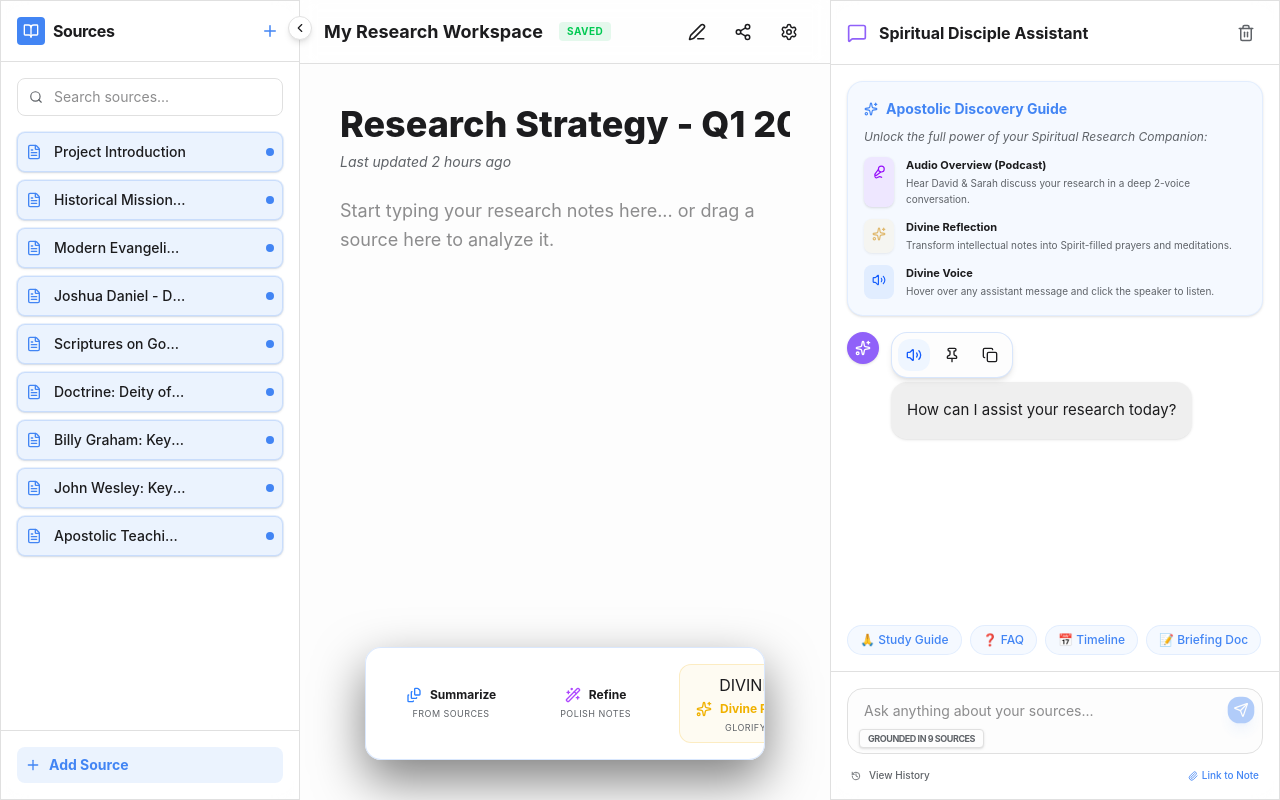
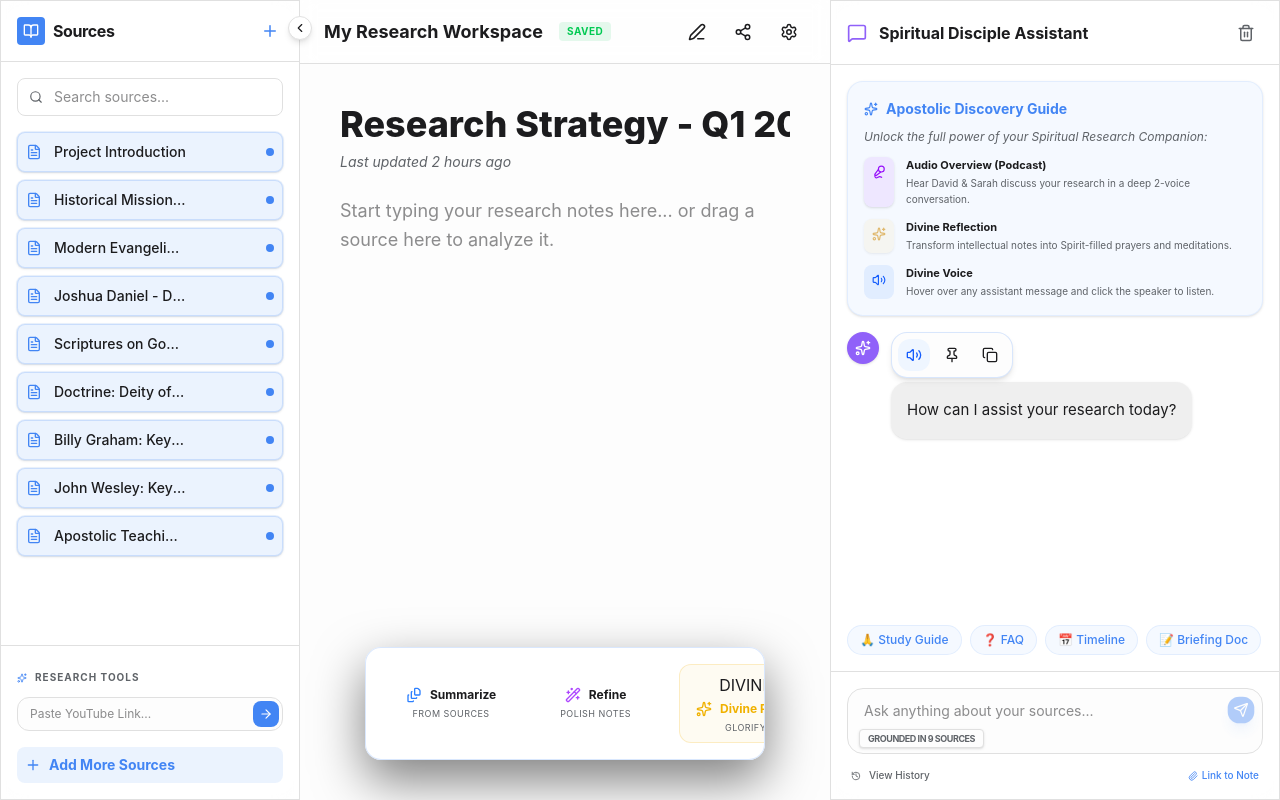
Before and after one commit to Prasad-PingFederate/dailymannaai, a Next.js app: page /notebook in a window 1280 px wide. Built offline with nearby package versions, Linux system fonts and the light colour scheme.

Commit message:
UI: Refactor YouTube ingestion to Research Tools sidebar and add real-time status feedback

```diff
--- a/src/components/notebook/NotebookCore.tsx
+++ b/src/components/notebook/NotebookCore.tsx
@@ -84,6 +84,7 @@ export default function NotebookWorkspace() {
     const [pastedText, setPastedText] = useState("");
     const [pastedTitle, setPastedTitle] = useState("");
     const [isIngesting, setIsIngesting] = useState(false);
+    const [ingestStatus, setIngestStatus] = useState<string>("");
     const [isGrammarChecking, setIsGrammarChecking] = useState(false);
     const [viewingSource, setViewingSource] = useState<any>(null);
     const [isGeneratingGuide, setIsGeneratingGuide] = useState(false);
@@ -263,7 +264,7 @@ export default function NotebookWorkspace() {
         } else {
             window.removeEventListener("mousemove", resize);
             window.removeEventListener("mouseup", stopResizing);
-        }
+        };
 
         return () => {
             window.removeEventListener("mousemove", resize);
@@ -336,6 +337,7 @@ export default function NotebookWorkspace() {
         };
 
         setIsIngesting(true);
+        setIngestStatus("Starting file upload...");
         showToast("Processing file...", "success");
 
         try {
@@ -345,6 +347,7 @@ export default function NotebookWorkspace() {
 
             // CLIENT-SIDE PDF PARSING (Bypass Vercel 4.5MB Limit)
             if (isPDF) {
+                setIngestStatus("Extracting text from PDF (client-side)...");
                 showToast("Extracting text from PDF...", "success");
                 try {
                     // Dynamic import to avoid SSR issues
@@ -384,14 +387,17 @@ export default function NotebookWorkspace() {
                     });
                     headers = { "Content-Type": "application/json" };
                     console.log("PDF parsed client-side. Size:", extractedText.length);
+                    setIngestStatus("PDF text extracted. Sending to AI for indexing...");
 
                 } catch (pdfErr: any) {
                     console.error("Client-side PDF parse failed / Scanned fallback:", pdfErr);
 
                     if (pdfErr.message.includes("Scanned")) {
                         showToast("Scanned PDF detected. Using Advanced AI Reading...", "success");
+                        setIngestStatus("Scanned PDF detected. Using Advanced AI Reading...");
                     } else {
                         showToast(`Client parse failed (${pdfErr.message}), trying server...`, "error");
+                        setIngestStatus(`Client parse failed (${pdfErr.message}), trying server...`);
                     }
                     // Fallback to standard upload
                     const formData = new FormData();
@@ -405,6 +411,7 @@ export default function NotebookWorkspace() {
                 formData.append("file", file);
                 formData.append("name", fileName);
                 body = formData;
+                setIngestStatus("Uploading file to server...");
             }
 
             const res = await fetch("/api/ingest", {
@@ -419,8 +426,11 @@ export default function NotebookWorkspace() {
 
             let data;
             try {
+                if (res.ok) {
+                    setIngestStatus("Success! Finalizing document...");
+                }
                 data = await res.json();
-            } catch (e) {
+            } catch (e: any) {
                 const text = await res.text();
                 throw new Error(`Server Error (${res.status}): ${text.substring(0, 50)}...`);
             }
@@ -1154,7 +1164,8 @@ export default function NotebookWorkspace() {
                             <div className="grid grid-cols-3 gap-4 mb-8">
                                 {[
                                     { mode: 'file', icon: <Upload size={20} />, label: "Upload Files", sub: "PDF, TXT, MD, DOCX" },
-                                    { mode: 'website', icon: <Globe size={20} />, label: "Web / YouTube", sub: "Enter URL" },
+                                    { mode: 'youtube', icon: <Mic2 size={20} />, label: "YouTube Video", sub: "Transcribe CC" },
+                                    { mode: 'website', icon: <Globe size={20} />, label: "Website", sub: "Import Article" },
                                     { mode: 'text', icon: <LinkIcon size={20} />, label: "Copy-Paste", sub: "Direct text" }
                                 ].map((option, i) => (
                                     <button
@@ -1395,12 +1406,55 @@ export default function NotebookWorkspace() {
                     </div>
                 </div>
 
-                <div className="p-4 border-t border-border mt-auto">
+                <div className="p-4 border-t border-border mt-auto space-y-4">
+                    <div className="pt-2">
+                        <h4 className="text-[10px] font-bold text-muted uppercase tracking-widest mb-3 flex items-center gap-2">
+                            <Sparkles size={10} className="text-accent" /> Research Tools
+                        </h4>
+                        <div className="space-y-2">
+                            <div className="relative group">
+                                <input
+                                    type="text"
+                                    placeholder="Paste YouTube Link..."
+                                    value={websiteUrl}
+                                    onChange={(e) => {
+                                        setWebsiteUrl(e.target.value);
+                                        if (e.target.value.includes("youtube.com") || e.target.value.includes("youtu.be")) {
+                                            setUploadMode('website');
+                                            if (!websiteTitle) setWebsiteTitle("YouTube Research");
+                                        }
+                                    }}
+                                    className="w-full bg-background border border-border rounded-xl py-2 pl-3 pr-10 text-xs focus:ring-1 focus:ring-accent outline-none transition-all"
+                                />
+                                <button
+                                    onClick={handleWebsiteIngest}
+                                    disabled={isIngesting || !websiteUrl}
+                                    className={`absolute right-1 top-1 p-1.5 rounded-lg transition-all ${isIngesting ? 'bg-accent/20 text-accent cursor-wait' : 'bg-accent text-white hover:scale-105 active:scale-95'}`}
+                                >
+                                    {isIngesting ? <div className="animate-spin h-3 w-3 border-2 border-accent border-t-transparent rounded-full" /> : <ArrowRight size={14} />}
+                                </button>
+                            </div>
+
+                            {isIngesting && websiteUrl.includes("youtube") && (
+                                <div className="bg-accent/10 rounded-lg p-2 animate-in fade-in duration-300">
+                                    <div className="flex items-center justify-between mb-1">
+                                        <span className="text-[9px] font-bold text-accent uppercase">Transcribing...</span>
+                                        <span className="text-[9px] text-muted">Metric: Active</span>
+                                    </div>
+                                    <div className="h-1 bg-accent/20 rounded-full overflow-hidden">
+                                        <div className="h-full bg-accent animate-progress-fast w-[60%]"></div>
+                                    </div>
+                                    <p className="text-[8px] text-muted mt-1 italic">Bypassing restrictions via Manual Fallback...</p>
+                                </div>
+                            )}
+                        </div>
+                    </div>
+
                     <button
                         onClick={() => setUploadModalOpen(true)}
                         className="flex items-center gap-2 w-full p-2 bg-accent/10 text-accent rounded-lg text-sm font-bold hover:bg-accent/20 transition-colors"
                     >
-                        <Plus size={16} /> Add Source
+                        <Plus size={16} /> Add More Sources
                     </button>
                 </div>
             </aside>
```
